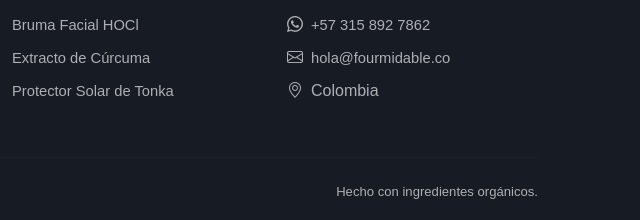
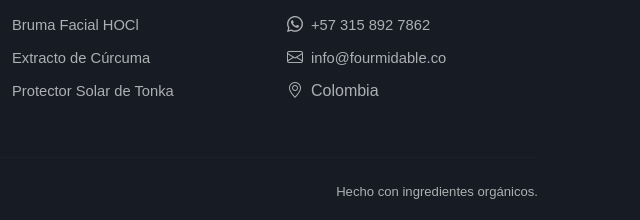
Before and after one commit to fourorganic/athoswebtemplate, a website: page productos.html in a window 1280 px wide. Shown: the part 1744-1964 px from the top of the page, 640-1280 px from the left. Drawn offline with nearby package versions, Linux system fonts and the light colour scheme; a web font is replaced by a local one.

Commit message:
- Add Nutraceuticals link and fix the email

```diff
--- a/js/footer.js
+++ b/js/footer.js
@@ -4,54 +4,77 @@
   var isProductPage = /\/productos\//.test(path);
   var isIndex = !isProductPage && /(^|\/)(index\.html)?$/.test(path);
 
-  var home = isIndex ? '#top' : (isProductPage ? '../index.html#top' : 'index.html#top');
-  var contacto = isIndex ? '#cta-final' : (isProductPage ? '../index.html#cta-final' : 'index.html#cta-final');
+  var home = isIndex
+    ? '#top'
+    : isProductPage
+      ? '../index.html#top'
+      : 'index.html#top';
+  var contacto = isIndex
+    ? '#cta-final'
+    : isProductPage
+      ? '../index.html#cta-final'
+      : 'index.html#cta-final';
   var productos = isProductPage ? '../productos.html' : 'productos.html';
   var prod = isProductPage ? '' : 'productos/';
 
-  var html = ''
-    + '<div class="container container-narrow">'
-    + '<div class="row gy-4">'
-    + '<div class="col-lg-4">'
-    + '<a class="navbar-brand fw-bold d-inline-block mb-3" href="' + home + '">Fourmidable</a>'
-    + '<p class="footer-tagline mb-3">Cuidado orgánico. Máximo 4 ingredientes.<br>Sin ultraprocesados.</p>'
-    + '<div class="d-flex gap-3 footer-social">'
-    + '<a href="https://wa.me/573158927862" target="_blank" rel="noopener" aria-label="WhatsApp"><i class="bi bi-whatsapp"></i></a>'
-    + '<a href="https://instagram.com/fourmidable.co" target="_blank" rel="noopener" aria-label="Instagram"><i class="bi bi-instagram"></i></a>'
-    + '<a href="mailto:hola@fourmidable.co" aria-label="Correo"><i class="bi bi-envelope"></i></a>'
-    + '</div>'
-    + '</div>'
-    + '<div class="col-6 col-lg-2">'
-    + '<h6 class="footer-heading">Explorar</h6>'
-    + '<ul class="list-unstyled footer-links">'
-    + '<li><a href="' + home + '">Inicio</a></li>'
-    + '<li><a href="' + productos + '">Productos</a></li>'
-    + '<li><a href="' + contacto + '">Contacto</a></li>'
-    + '</ul>'
-    + '</div>'
-    + '<div class="col-6 col-lg-3">'
-    + '<h6 class="footer-heading">Productos destacados</h6>'
-    + '<ul class="list-unstyled footer-links">'
-    + '<li><a href="' + prod + 'acido-hipocloroso.html">Bruma Facial HOCl</a></li>'
-    + '<li><a href="' + prod + 'extracto-curcuma.html">Extracto de Cúrcuma</a></li>'
-    + '<li><a href="' + prod + 'protector-solar-tonka.html">Protector Solar de Tonka</a></li>'
-    + '</ul>'
-    + '</div>'
-    + '<div class="col-lg-3">'
-    + '<h6 class="footer-heading">Contacto</h6>'
-    + '<ul class="list-unstyled footer-links">'
-    + '<li><i class="bi bi-whatsapp me-2"></i><a href="https://wa.me/573158927862" target="_blank" rel="noopener">+57 315 892 7862</a></li>'
-    + '<li><i class="bi bi-envelope me-2"></i><a href="mailto:hola@fourmidable.co">hola@fourmidable.co</a></li>'
-    + '<li><i class="bi bi-geo-alt me-2"></i>Colombia</li>'
-    + '</ul>'
-    + '</div>'
-    + '</div>'
-    + '<hr class="footer-divider">'
-    + '<div class="d-flex flex-column flex-sm-row justify-content-between align-items-center gap-2">'
-    + '<p class="mb-0 footer-copy">&copy; <span id="year"></span> Fourmidable. Todos los derechos reservados.</p>'
-    + '<p class="mb-0 footer-copy">Hecho con ingredientes orgánicos.</p>'
-    + '</div>'
-    + '</div>';
+  var html =
+    '' +
+    '<div class="container container-narrow">' +
+    '<div class="row gy-4">' +
+    '<div class="col-lg-4">' +
+    '<a class="navbar-brand fw-bold d-inline-block mb-3" href="' +
+    home +
+    '">Fourmidable</a>' +
+    '<p class="footer-tagline mb-3">Cuidado orgánico. Máximo 4 ingredientes.<br>Sin ultraprocesados.</p>' +
+    '<div class="d-flex gap-3 footer-social">' +
+    '<a href="https://wa.me/573158927862" target="_blank" rel="noopener" aria-label="WhatsApp"><i class="bi bi-whatsapp"></i></a>' +
+    '<a href="https://instagram.com/fourmidable.co" target="_blank" rel="noopener" aria-label="Instagram"><i class="bi bi-instagram"></i></a>' +
+    '<a href="mailto:hola@fourmidable.co" aria-label="Correo"><i class="bi bi-envelope"></i></a>' +
+    '</div>' +
+    '</div>' +
+    '<div class="col-6 col-lg-2">' +
+    '<h6 class="footer-heading">Explorar</h6>' +
+    '<ul class="list-unstyled footer-links">' +
+    '<li><a href="' +
+    home +
+    '">Inicio</a></li>' +
+    '<li><a href="' +
+    productos +
+    '">Productos</a></li>' +
+    '<li><a href="' +
+    contacto +
+    '">Contacto</a></li>' +
+    '</ul>' +
+    '</div>' +
+    '<div class="col-6 col-lg-3">' +
+    '<h6 class="footer-heading">Productos destacados</h6>' +
+    '<ul class="list-unstyled footer-links">' +
+    '<li><a href="' +
+    prod +
+    'acido-hipocloroso.html">Bruma Facial HOCl</a></li>' +
+    '<li><a href="' +
+    prod +
+    'extracto-curcuma.html">Extracto de Cúrcuma</a></li>' +
+    '<li><a href="' +
+    prod +
+    'protector-solar-tonka.html">Protector Solar de Tonka</a></li>' +
+    '</ul>' +
+    '</div>' +
+    '<div class="col-lg-3">' +
+    '<h6 class="footer-heading">Contacto</h6>' +
+    '<ul class="list-unstyled footer-links">' +
+    '<li><i class="bi bi-whatsapp me-2"></i><a href="https://wa.me/573158927862" target="_blank" rel="noopener">+57 315 892 7862</a></li>' +
+    '<li><i class="bi bi-envelope me-2"></i><a href="mailto:info@fourmidable.co">info@fourmidable.co</a></li>' +
+    '<li><i class="bi bi-geo-alt me-2"></i>Colombia</li>' +
+    '</ul>' +
+    '</div>' +
+    '</div>' +
+    '<hr class="footer-divider">' +
+    '<div class="d-flex flex-column flex-sm-row justify-content-between align-items-center gap-2">' +
+    '<p class="mb-0 footer-copy">&copy; <span id="year"></span> Fourmidable. Todos los derechos reservados.</p>' +
+    '<p class="mb-0 footer-copy">Hecho con ingredientes orgánicos.</p>' +
+    '</div>' +
+    '</div>';
 
   function mount() {
     var target = document.getElementById('site-footer');
--- a/productos.html
+++ b/productos.html
@@ -52,6 +52,7 @@
                                     productos</a></li>
                         </ul>
                     </li>
+                    <li class="nav-item"><a class="nav-link" href="https://www.arckia.com" target="_blank" rel="noopener">Nutracéuticos</a></li>
                     <li class="nav-item"><a class="nav-link" href="index.html#cta-final">Contacto</a></li>
                     <li class="nav-item ms-lg-2">
                         <a class="btn btn-accent btn-sm px-3" href="https://wa.me/573158927862" target="_blank"
```
Also changed, not shown: index.html (+6 -5 lines), productos/acido-hipocloroso.html (+1 -0 lines), productos/champu-moringa.html (+1 -0 lines), productos/desodorante-cardamomo.html (+1 -0 lines), productos/extracto-curcuma.html (+1 -0 lines), productos/jabon-achiote.html (+1 -0 lines), productos/mascarilla-aguacate.html (+1 -0 lines), productos/protector-solar-tonka.html (+1 -0 lines).
